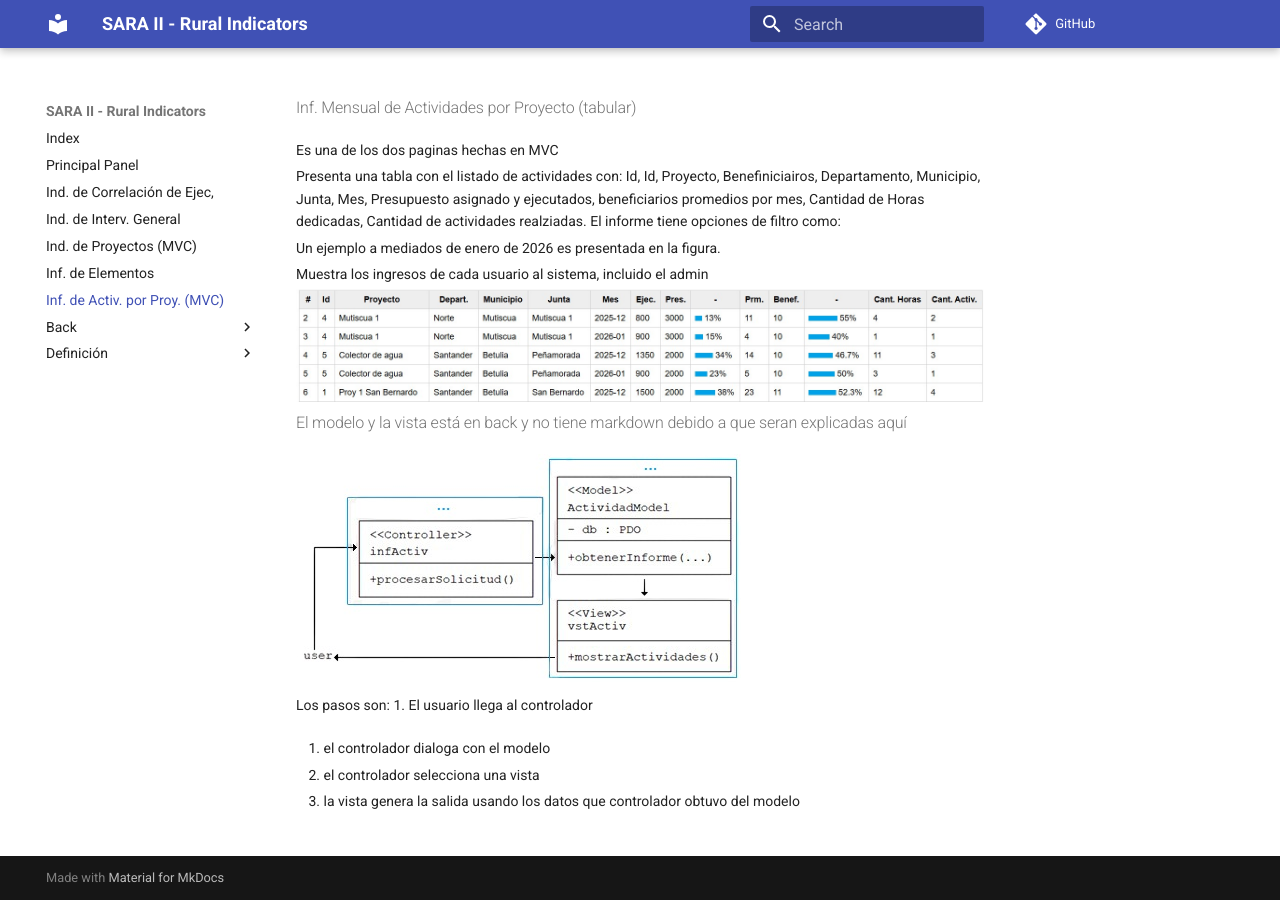
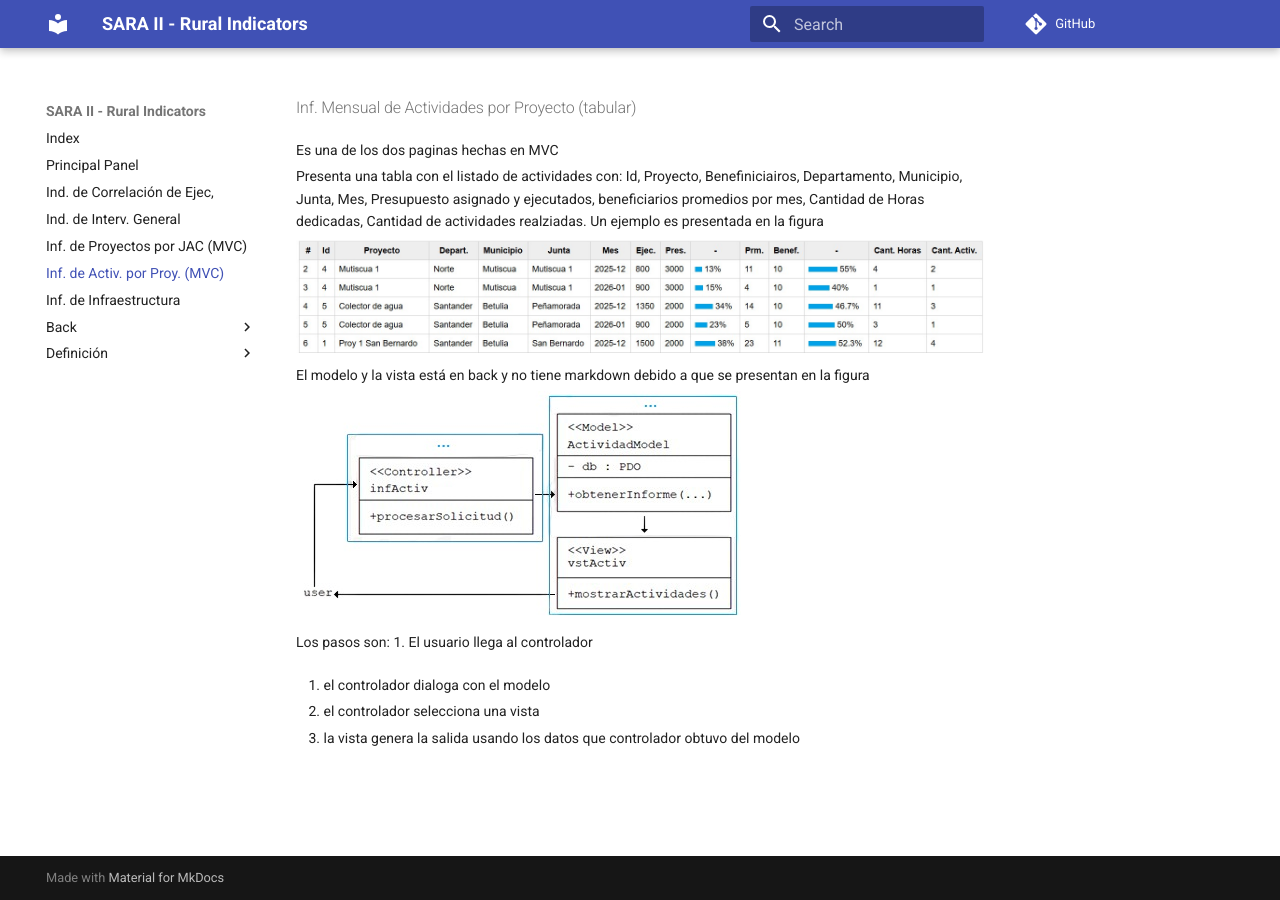
Before and after one commit to urbanoeliecer/Sara-Ind, an MkDocs documentation site: the page built from docs/admin/infActivMesPryMVC.md, in a window 1280 px wide. Built offline with MkDocs 1.6.1 and Material for MkDocs 9.7.7, drawn with Linux system fonts in a browser that asks for light colours; comment, search, counter and statistics services are not loaded.

```diff
--- a/docs/admin/infActivMesPryMVC.md
+++ b/docs/admin/infActivMesPryMVC.md
@@ -4,15 +4,12 @@
 Es una de los dos paginas hechas en MVC
 
 Presenta una tabla con el listado de actividades con:
-Id, Id, Proyecto, Benefiniciairos, Departamento, Municipio, Junta, Mes, Presupuesto asignado y ejecutados, beneficiarios promedios por mes, Cantidad de Horas dedicadas, Cantidad de actividades realziadas.
-El informe tiene opciones de filtro como:
+Id, Proyecto, Benefiniciairos, Departamento, Municipio, Junta, Mes, Presupuesto asignado y ejecutados, beneficiarios promedios por mes, Cantidad de Horas dedicadas, Cantidad de actividades realziadas.
+Un ejemplo es presentada en la figura
 
-Un ejemplo a mediados de enero de 2026 es presentada en la figura.
-
-Muestra los ingresos de cada usuario al sistema, incluido el admin
 ![Inf. Mensual de actividades por proyecto](../img/a2.jpg)
 
-# El modelo y la vista está en back y no tiene markdown debido a que seran explicadas aquí
+El modelo y la vista está en back y no tiene markdown debido a que se presentan en la figura
 
 ![MVC](../img/mvc.jpg)
 
--- a/mkdocs.yml
+++ b/mkdocs.yml
@@ -18,14 +18,14 @@ nav:
   - Principal Panel : principal.md
   - Ind. de Correlación de Ejec,: admin/indCorelEjec.md
   - Ind. de Interv. General: admin/indInterGnrl.md
-  - Ind. de Proyectos (MVC): admin/inPryMVC.md
-  - Inf. de Elementos: admin/infElem.md
+  - Inf. de Proyectos por JAC (MVC): admin/infPryMVC.md
   - Inf. de Activ. por Proy. (MVC): admin/infActivMesPryMVC.md
+  - Inf. de Infraestructura: admin/infElem.md
   - Back:
     - Conexión: back/conexion.md
     - Estilos: back/estilos.md
   - Definición:
     - Entorno: tecnico/entorno.md
-    - Estructura: tecnico/bdEst.md
+    - Estructura BD: tecnico/bdest.md
     - Requerimientos: tecnico/req.md
     - Roles: tecnico/roles.md
```
Also changed, not shown: docs/admin/indInterGnrl.md (+3 -3 lines), docs/index.md (+4 -2 lines), docs/principal.md (+1 -1 lines), 2 other files.
